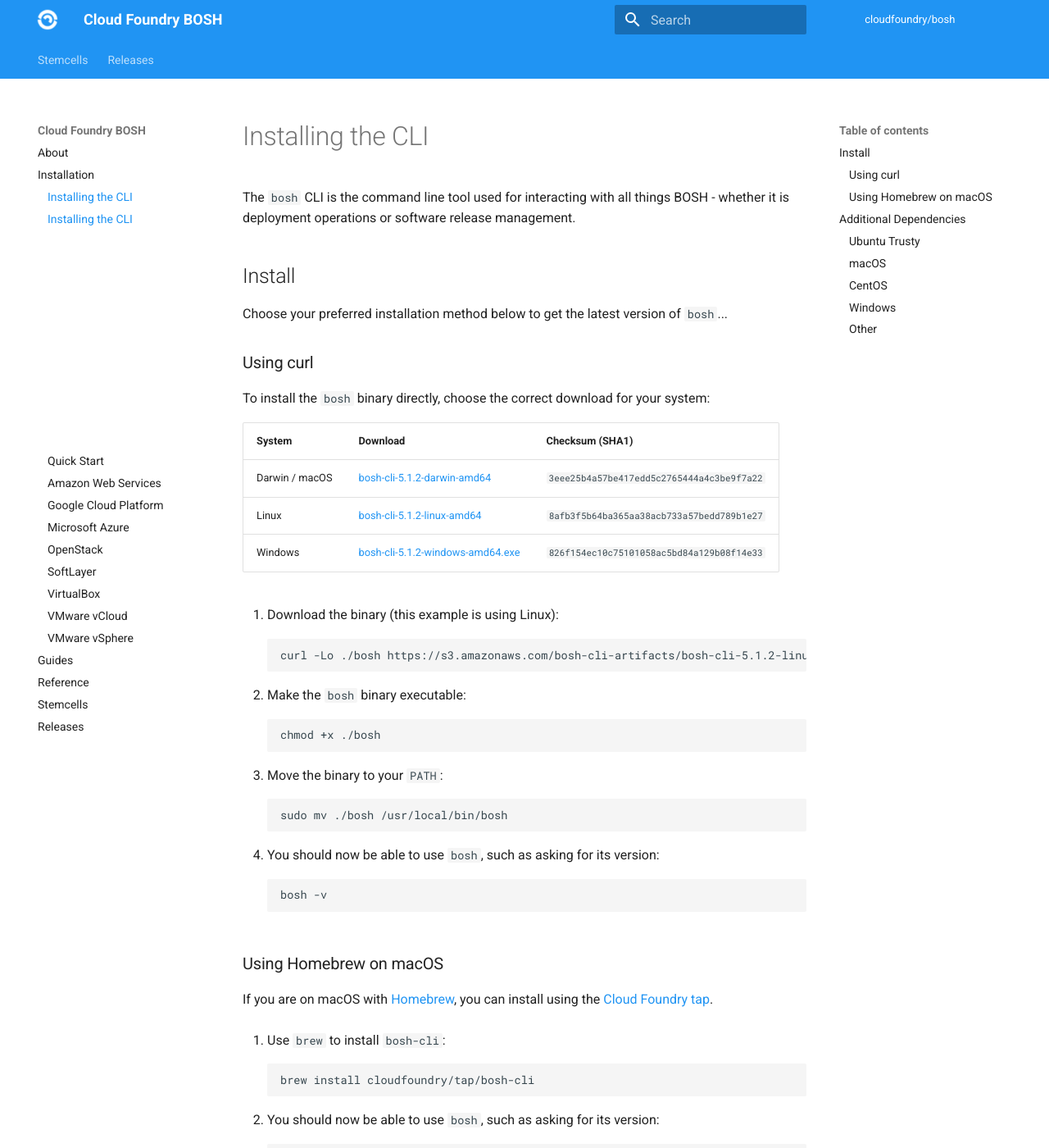
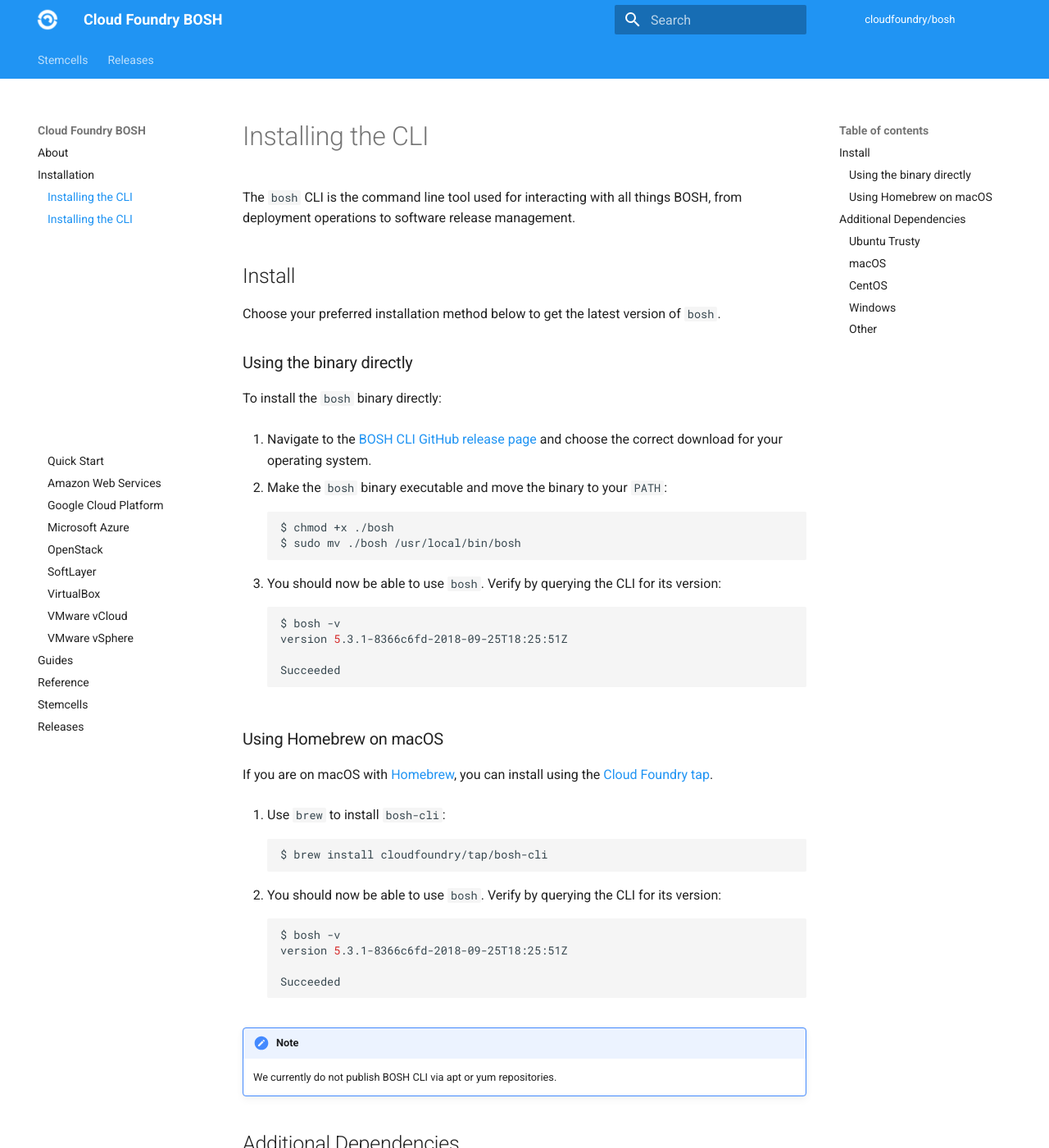
Before and after one commit to cloudfoundry/docs-bosh, an MkDocs documentation site: the page built from content/cli-v2-install.md, in a window 1280 px wide and 1400 px high. Shown: the whole window at 82% size. Built offline with MkDocs 1.6.1 and Material for MkDocs 9.7.7, drawn with Linux system fonts in a browser that asks for light colours; old or Windows-style settings are respelled for this version of MkDocs.

Commit message:
Docs now point to GitHub for cli installation
- Remove all of the tables, snippets, and scripts that listed links
for downloading the cli, its MD5 checksum, etc...
- Consolidate installation instructions to one page
- Remove unnecessary information on the CLI commands page

[finishes #160776752](https://www.pivotaltracker.com/story/show/160776752)

Co-authored-by: Josh Russett <jrussett@pivotal.io>

````diff
--- a/content/cli-v2-install.md
+++ b/content/cli-v2-install.md
@@ -1,39 +1,34 @@
 # Installing the CLI
 
-The `bosh` CLI is the command line tool used for interacting with all things BOSH - whether it is deployment operations or software release management.
+The `bosh` CLI is the command line tool used for interacting with all things BOSH, from deployment operations to software release management.
 
 
 ## Install
 
-Choose your preferred installation method below to get the latest version of `bosh`...
+Choose your preferred installation method below to get the latest version of `bosh`.
 
 
-### Using curl
+### Using the binary directly
 
-To install the `bosh` binary directly, choose the correct download for your system:
+To install the `bosh` binary directly:
 
---8<-- "snippets/bosh-cli/latest-versions-table.md"
+1. Navigate to the [BOSH CLI GitHub release page](https://github.com/cloudfoundry/bosh-cli/releases) and choose the correct download for your operating system.
 
-1. Download the binary (this example is using Linux):
-
-        --8<-- "snippets/bosh-cli/latest-version-curl-linux.md"
-
-1. Make the `bosh` binary executable:
+1. Make the `bosh` binary executable and move the binary to your `PATH`:
 
     ```shell
-    chmod +x ./bosh
+    $ chmod +x ./bosh
+    $ sudo mv ./bosh /usr/local/bin/bosh
     ```
 
-1. Move the binary to your `PATH`:
+1. You should now be able to use `bosh`. Verify by querying the CLI for its version:
 
     ```shell
-    sudo mv ./bosh /usr/local/bin/bosh
-    ```
+    $ bosh -v
+    version 5.3.1-8366c6fd-2018-09-25T18:25:51Z
 
-1. You should now be able to use `bosh`, such as asking for its version:
+    Succeeded
 
-    ```shell
-    bosh -v
     ```
 
 ### Using Homebrew on macOS
@@ -43,15 +38,21 @@ If you are on macOS with [Homebrew](https://brew.sh/), you can install using the
 1. Use `brew` to install `bosh-cli`:
 
     ```shell
-    brew install cloudfoundry/tap/bosh-cli
+    $ brew install cloudfoundry/tap/bosh-cli
     ```
 
-1. You should now be able to use `bosh`, such as asking for its version:
+1. You should now be able to use `bosh`. Verify by querying the CLI for its version:
 
     ```shell
-    bosh -v
+    $ bosh -v
+    version 5.3.1-8366c6fd-2018-09-25T18:25:51Z
+
+    Succeeded
+
     ```
 
+!!! note
+    We currently do not publish BOSH CLI via apt or yum repositories.
 
 ## Additional Dependencies
 
@@ -66,7 +67,7 @@ When you are using `bosh` to bootstrap BOSH or other standalone VMs, you will ne
 If you are running on Ubuntu Trusty, ensure the following packages are installed on your system:
 
 ```shell
-sudo apt-get install -y build-essential zlibc zlib1g-dev ruby ruby-dev openssl libxslt-dev libxml2-dev libssl-dev libreadline6 libreadline6-dev libyaml-dev libsqlite3-dev sqlite3
+$ sudo apt-get install -y build-essential zlibc zlib1g-dev ruby ruby-dev openssl libxslt-dev libxml2-dev libssl-dev libreadline6 libreadline6-dev libyaml-dev libsqlite3-dev sqlite3
 ```
 
 
@@ -75,13 +76,13 @@ sudo apt-get install -y build-essential zlibc zlib1g-dev ruby ruby-dev openssl l
 1. Install the [Apple Command Line Tools](https://developer.apple.com/download/more/):
 
     ```shell
-    xcode-select --install
+    $ xcode-select --install
     ```
 
 2. Use [Homebrew](https://brew.sh/) to additionally install OpenSSL:
 
     ```shell
-    brew install openssl
+    $ brew install openssl
     ```
 
 
--- a/snippets/bosh-cli/latest-version-curl-linux.md
+++ /dev/null
@@ -1 +0,0 @@
-curl -Lo ./bosh https://s3.amazonaws.com/bosh-cli-artifacts/bosh-cli-5.1.2-linux-amd64
--- a/snippets/bosh-cli/latest-versions-table.md
+++ /dev/null
@@ -1,5 +0,0 @@
-| System         | Download                                                                                                         | Checksum (SHA1)                            |
-| -------------- | ---------------------------------------------------------------------------------------------------------------- | ------------------------------------------ |
-| Darwin / macOS | [bosh-cli-5.1.2-darwin-amd64](https://s3.amazonaws.com/bosh-cli-artifacts/bosh-cli-5.1.2-darwin-amd64)           | `3eee25b4a57be417edd5c2765444a4c3be9f7a22` |
-| Linux          | [bosh-cli-5.1.2-linux-amd64](https://s3.amazonaws.com/bosh-cli-artifacts/bosh-cli-5.1.2-linux-amd64)             | `8afb3f5b64ba365aa38acb733a57bedd789b1e27` |
-| Windows        | [bosh-cli-5.1.2-windows-amd64.exe](https://s3.amazonaws.com/bosh-cli-artifacts/bosh-cli-5.1.2-windows-amd64.exe) | `826f154ec10c75101058ac5bd84a129b08f14e33` |
````
Also changed, not shown: content/cli-v2.md (+2 -38 lines), content/index.md (+2 -4 lines), snippets/bosh-cli/latest-versions-table-supported.md (deleted, +0 -4 lines), 1 other file.
